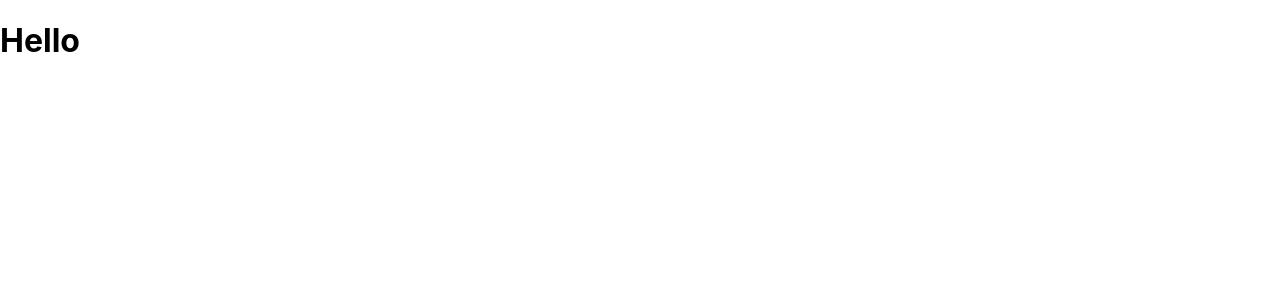
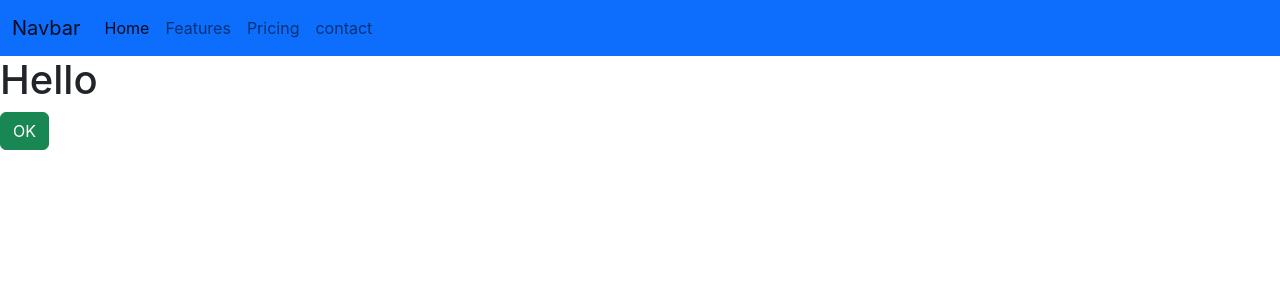
Before and after one commit to AhmedAgrebiSelmi/portfolio, a React (Create React App) app: page / in a window 1280 px wide. Shown: the top 300 px of the page. Built offline with nearby package versions, Linux system fonts and the light colour scheme.

Commit message:
set up bootstrap

```diff
--- a/package.json
+++ b/package.json
@@ -6,6 +6,7 @@
     "@testing-library/jest-dom": "^5.16.5",
     "@testing-library/react": "^13.3.0",
     "@testing-library/user-event": "^13.5.0",
+    "bootstrap": "^5.2.0",
     "react": "^18.2.0",
     "react-dom": "^18.2.0",
     "react-scripts": "5.0.1",
--- a/src/App.js
+++ b/src/App.js
@@ -1,9 +1,11 @@
-
+import Navbar from"./components/navbar";
 
 function App() {
   return (
     <div>
+      <Navbar />
       <h1>Hello</h1>
+      <button className="btn btn-success">OK</button>
     </div>
   );
 }
--- /dev/null
+++ b/src/components/navbar.js
@@ -0,0 +1,33 @@
+import React from "react";
+
+function Navbar() {
+    return (
+        <nav class="navbar navbar-expand-lg dark-light bg-primary">
+        <div class="container-fluid">
+          <a class="navbar-brand" href="#">Navbar</a>
+          <button class="navbar-toggler" type="button" data-bs-toggle="collapse" data-bs-target="#navbarNav" aria-controls="navbarNav" aria-expanded="false" aria-label="Toggle navigation">
+            <span class="navbar-toggler-icon"></span>
+          </button>
+          <div class="collapse navbar-collapse" id="navbarNav">
+            <ul class="navbar-nav">
+              <li class="nav-item">
+                <a class="nav-link active" aria-current="page" href="#">Home</a>
+              </li>
+              <li class="nav-item">
+                <a class="nav-link" href="#">Features</a>
+              </li>
+              <li class="nav-item">
+                <a class="nav-link" href="#">Pricing</a>
+              </li>
+              <li class="nav-item">
+                <a class="nav-link" href="#">contact</a>
+              </li>
+
+            </ul>
+          </div>
+        </div>
+      </nav>
+    )
+}
+
+export default Navbar
--- a/src/index.js
+++ b/src/index.js
@@ -1,5 +1,8 @@
 import React from 'react';
 import ReactDOM from 'react-dom/client';
+//C:\Users\ASUS\Projects\portfolio\node_modules\bootstrap\dist\css\bootstrap.min.css
+import 'bootstrap/dist/css/bootstrap.min.css'
+import 'bootstrap/dist/js/bootstrap.bundle'
 import './index.css';
 import App from './App';
 
```
Also changed, not shown: 1 other file (tests, documents, lock files or other folders).
